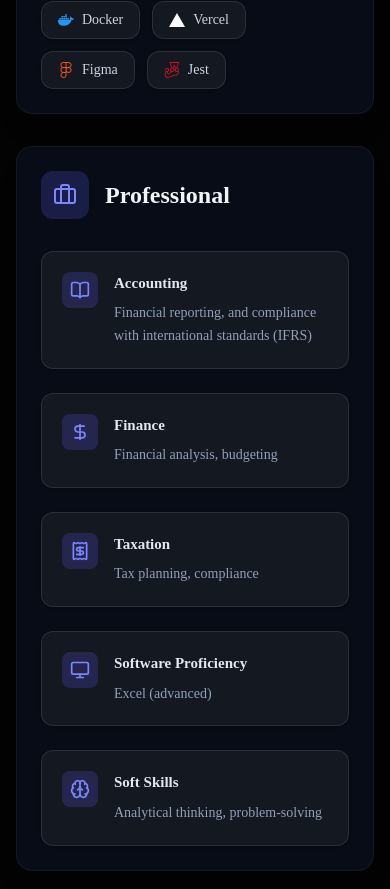
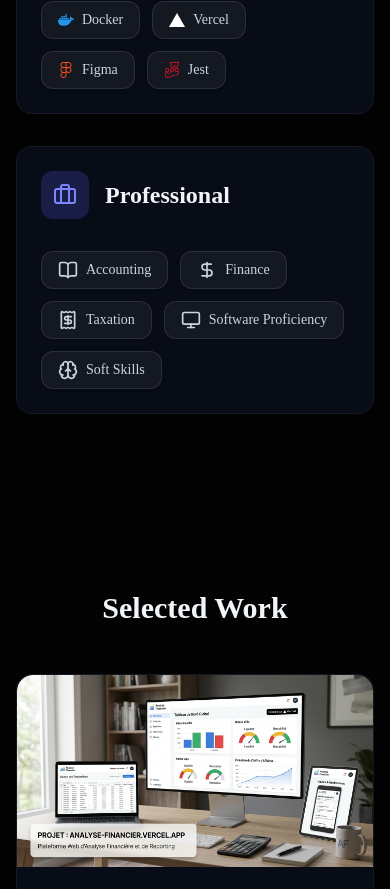
Before and after one commit to elmohtad-sami/portfolio-elmouhtad-sami, a React (Vite) app: page / in a window 390 px wide. Shown: the part 4231-5120 px from the top of the page. Built offline with nearby package versions, Linux system fonts and the light colour scheme.

Commit message:
feat: add Skills component with categorized technical and professional expertise display

```diff
--- a/src/components/Skills.jsx
+++ b/src/components/Skills.jsx
@@ -99,43 +99,22 @@ export default function Skills() {
                     <h3 className="text-2xl font-bold text-slate-100">{group.title}</h3>
                   </div>
 
-                  {isProfessional ? (
-                    <div className="grid grid-cols-1 lg:grid-cols-2 gap-6 mt-auto">
-                      {group.items.map((skill, i) => {
-                        const parts = skill.split(': ');
-                        const category = parts[0];
-                        const desc = parts[1] || '';
-                        return (
-                          <motion.div
-                            whileHover={{ scale: 1.02 }}
-                            key={i}
-                            className="flex items-start gap-4 p-5 bg-white/5 border border-white/10 rounded-xl hover:bg-white/10 transition-colors shadow-sm"
-                          >
-                            <div className="p-2 bg-indigo-500/20 text-indigo-400 rounded-lg flex-shrink-0">
-                               {iconMap[skill]}
-                            </div>
-                            <div>
-                              <h4 className="text-slate-200 font-bold text-[15px]">{category}</h4>
-                              {desc && <p className="text-slate-400 text-sm mt-2 leading-relaxed">{desc}</p>}
-                            </div>
-                          </motion.div>
-                        );
-                      })}
-                    </div>
-                  ) : (
-                    <div className="flex flex-wrap gap-3 mt-auto">
-                      {group.items.map((skill, i) => (
+                  <div className="flex flex-wrap gap-3 mt-auto">
+                    {group.items.map((skill, i) => {
+                      const displayTitle = skill.includes(':') ? skill.split(':')[0] : skill;
+                      return (
                         <motion.span
                           whileHover={{ scale: 1.05 }}
                           key={i}
+                          title={skill}
                           className="flex items-center gap-2 px-4 py-2 text-sm font-medium text-slate-300 bg-white/5 border border-white/10 rounded-xl hover:bg-white/10 hover:text-indigo-400 transition-all duration-300 cursor-default shadow-sm"
                         >
                           {iconMap[skill]}
-                          {skill}
+                          {displayTitle}
                         </motion.span>
-                      ))}
-                    </div>
-                  )}
+                      );
+                    })}
+                  </div>
                 </motion.div>
               );
             })}
```
